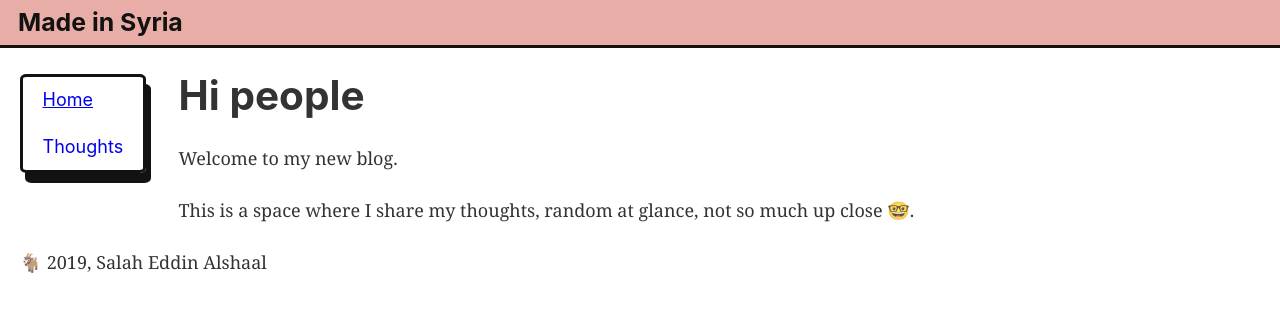
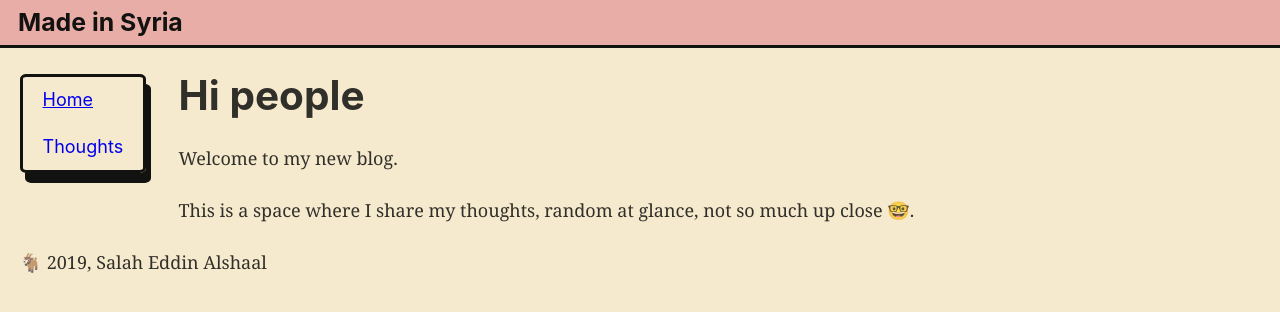
Before and after one commit to SalahEddin/made-in-syria, a Gatsby site: page / in a window 1280 px wide. Built offline with nearby package versions, Linux system fonts and the light colour scheme; Gatsby itself is replaced by a stand-in of ours.

Commit message:
scrollbar

```diff
--- a/src/components/layout.css
+++ b/src/components/layout.css
@@ -620,6 +620,29 @@ pre tt:after {
     font-size: 100%;
   }
 }
+
+/* width */
+::-webkit-scrollbar {
+  width: 0.8rem;
+}
+
+/* Track */
+::-webkit-scrollbar-track {
+  box-shadow: inset 0 0 0px #F6EACE;
+  border-radius: 1px;
+}
+
+/* Handle */
+::-webkit-scrollbar-thumb {
+  background: #E9ADA7;
+  border-radius: 10px;
+}
+
+/* Handle on hover */
+::-webkit-scrollbar-thumb:hover {
+  background: #E9ADA7;
+}
+
 .main__div {
   display: flex;
   flex-wrap: wrap;
--- a/src/components/layout.js
+++ b/src/components/layout.js
@@ -14,6 +14,8 @@ import "./layout.css"
 import Nav from "./nav"
 
 const Layout = ({ children }) => {
+  document.body.style.backgroundColor = "#F6EACE";
+
   const data = useStaticQuery(graphql`
     query SiteTitleQuery {
       site {
```
